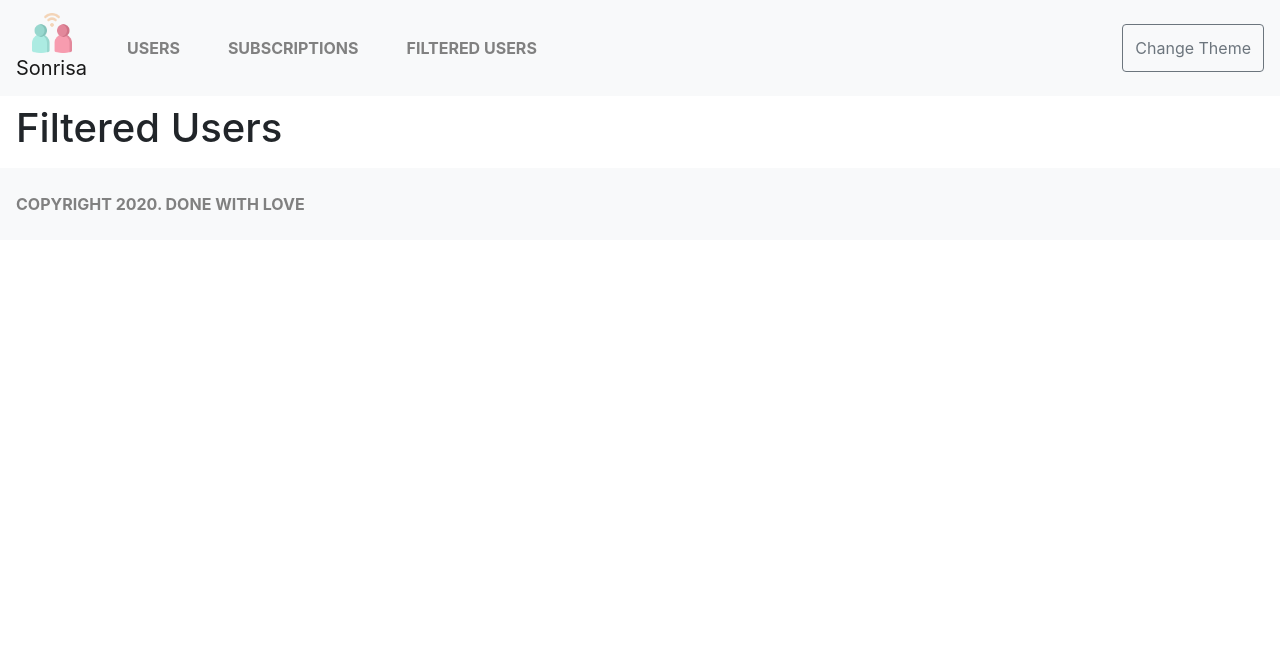
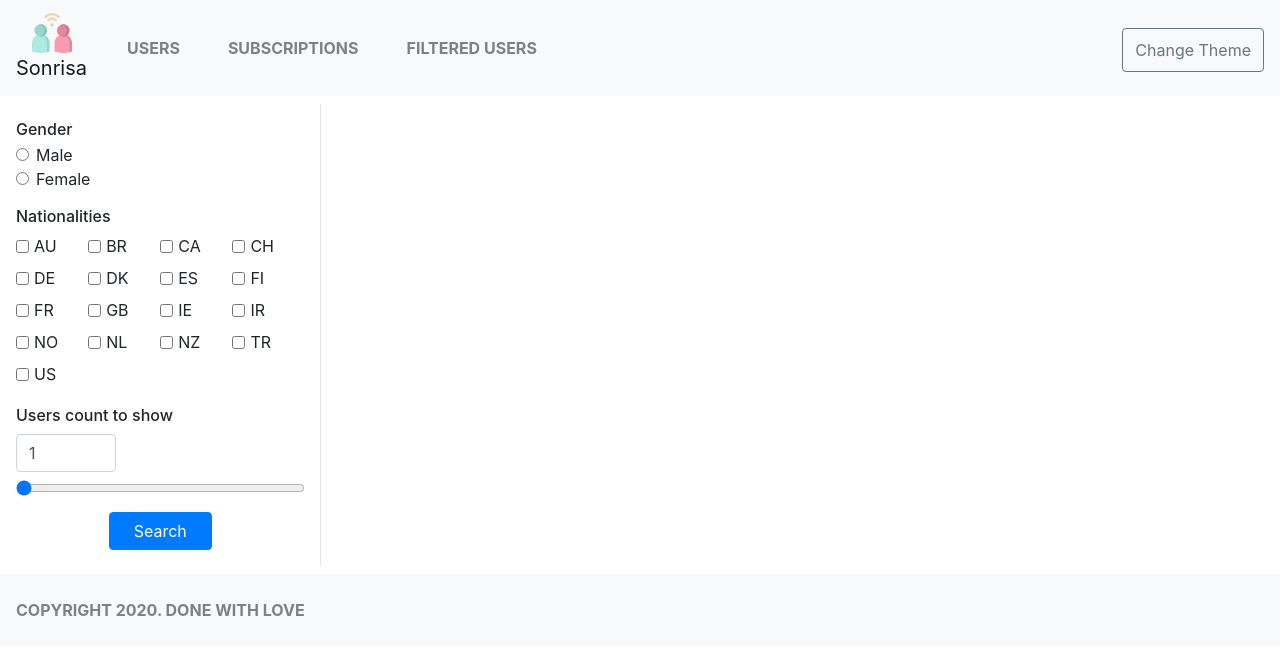
Before and after one commit to NavasardianMichael/Sonrisa-users-app, a React (Create React App) app: page /#/filteredUsers in a window 1280 px wide. Shown: the top 654 px of the page. Built offline with nearby package versions, Linux system fonts and the light colour scheme.

Commit message:
routing featues are fixed, filter users page is done

```diff
--- a/public/index.html
+++ b/public/index.html
@@ -12,6 +12,7 @@
       content="Users App"
     />
     <link rel="stylesheet" href="https://stackpath.bootstrapcdn.com/bootstrap/4.3.1/css/bootstrap.min.css" integrity="sha384-ggOyR0iXCbMQv3Xipma34MD+dH/1fQ784/j6cY/iJTQUOhcWr7x9JvoRxT2MZw1T" crossorigin="anonymous">
+    <link rel="stylesheet" href="https://cdnjs.cloudflare.com/ajax/libs/bootstrap-select/1.13.1/css/bootstrap-select.css" />
     <script src="https://code.jquery.com/jquery-3.3.1.slim.min.js" integrity="sha384-q8i/X+965DzO0rT7abK41JStQIAqVgRVzpbzo5smXKp4YfRvH+8abtTE1Pi6jizo" crossorigin="anonymous"></script>
     <script src="https://cdnjs.cloudflare.com/ajax/libs/popper.js/1.14.7/umd/popper.min.js" integrity="sha384-UO2eT0CpHqdSJQ6hJty5KVphtPhzWj9WO1clHTMGa3JDZwrnQq4sF86dIHNDz0W1" crossorigin="anonymous"></script>
     <script src="https://stackpath.bootstrapcdn.com/bootstrap/4.3.1/js/bootstrap.min.js" integrity="sha384-JjSmVgyd0p3pXB1rRibZUAYoIIy6OrQ6VrjIEaFf/nJGzIxFDsf4x0xIM+B07jRM" crossorigin="anonymous"></script>
--- a/src/app.css
+++ b/src/app.css
@@ -8,6 +8,18 @@ body {
 /*common styles*/
 a, a:hover {
 	text-decoration: none;
+}
+
+/* Chrome, Safari, Edge, Opera */
+input::-webkit-outer-spin-button,
+input::-webkit-inner-spin-button {
+  -webkit-appearance: none;
+  margin: 0;
+}
+
+/* Firefox */
+input[type=number] {
+  -moz-appearance: textfield;
 }
 
 /*content*/
@@ -96,6 +108,14 @@ a, a:hover {
 	box-shadow: none !important;
 }
 
+.filtered-users input[type=number] {
+	width: 100px;
+}
+
+#content.bg-secondary .filtered-users {
+	color: white;
+}
+
 /*footer*/
 #footer {
 	width: 100%;
--- a/src/components/Content.js
+++ b/src/components/Content.js
@@ -1,5 +1,5 @@
 import React from 'react';
-import { Switch, Route } from "react-router-dom";
+import { Switch, Route, useRouteMatch } from "react-router-dom";
 import { connect } from 'react-redux';
 import Users from './Users';
 import Subscriptions from './Subscriptions';
@@ -8,6 +8,7 @@ import UserPage from './UserPage';
 
 
 function Content(props) {
+	let match = useRouteMatch();
 	return (
 		<div id="content" className={`bg-${props.darkTheme && 'secondary'}`}>
 			<Switch>
@@ -15,7 +16,9 @@ function Content(props) {
 	          <Route path="/subscriptions" exact component={Subscriptions} />
 	          <Route path="/filteredUsers" exact component={FilteredUsers} />
 			  <Route path="/" exact component={Users} />
-			  <Route path="/users/:username" exact component={UserPage} />
+			  <Route path="/users/:username" component={UserPage} />
+			  <Route path="/subscriptions/:username" component={UserPage} />
+			  <Route path="/filteredUsers/:username" component={UserPage} />
         	</Switch>
 		</div>
 	)
--- a/src/components/FilteredUsers.js
+++ b/src/components/FilteredUsers.js
@@ -1,11 +1,109 @@
-import React from 'react';
+import React, { useState } from 'react';
+import { connect } from 'react-redux';
+import UserItem from './UserItem';
+import { fetchUsersByCriteria } from '../redux/actions';
 
-function FilteredUsers() {
+function FilteredUsers(props) {
+	const [gender, setGender] = useState('');
+	const [checkedNationalities, setCheckedNationalities] = useState({});
+	const [filteredUsersCount, setFilteredUsersCount] = useState(1);
+
+	function genderFilterHandler(event) {
+		setGender(event.target.value);
+	};
+
+	function natFilterHandler(event) {
+		const { value } = event.target;
+		setCheckedNationalities(prev => {
+			return {
+				...prev,
+				[value]: !prev[value]
+			}
+		})
+	};
+
+	function countFilterHandler(event) {
+		setFilteredUsersCount(event.target.value);
+	}
+
+	function searchFilteredUsersHandler() {
+		var filterCriteria = {
+			gender,
+			checkedNationalities,
+			filteredUsersCount
+		};
+		Object.keys(filterCriteria.checkedNationalities).forEach(key => {
+		  if (filterCriteria.checkedNationalities[key] === false) delete filterCriteria.checkedNationalities[key];
+		});
+
+		props.fetchUsersByCriteria(filterCriteria);
+	}
+
+	const nationalityItems = props.nationalities.map(item => {
+		return (
+			<div className="form-check-inline my-1 mr-0 w-25" key={item}>
+			    <input className="form-check-input" type="checkbox" id={`nat-${item}`} value={item} onChange={natFilterHandler} checked={checkedNationalities.item}/>
+			    <label className="form-check-label" htmlFor={`nat-${item}`}>{item}</label>
+			</div>
+		)
+	});
+
+	const filteredUsers = props.filteredUsersToShow.map(item => {
+		return (
+			<div className="my-2 col-6 col-md-4 col-lg-3 col-xl-2" key={item.login.uuid}>
+				<UserItem user={item} />
+			</div>
+		)
+	})
+
 	return (
 		<div className='filtered-users'>
-			<h1>Filtered Users</h1>
+			<div className="row">
+				<div className="col-md-3 border-right">
+					<h6 className="mt-3 mb-1">Gender</h6>
+					<div className="form-check">
+					  <input className="form-check-input" type="radio" name="gender" id="maleControl" value="male" onChange={genderFilterHandler} checked={gender==='male'} />
+					  <label className="form-check-label" htmlFor="maleControl">
+					    Male
+					  </label>
+					</div>
+					<div className="form-check">
+					  <input className="form-check-input" type="radio" name="gender" id="femaleControl" value="female" onChange={genderFilterHandler} checked={gender==='female'} />
+					  <label className="form-check-label" htmlFor="femaleControl">
+					    Female
+					  </label>
+					</div>
+					<h6 className="mt-3 mb-1">Nationalities</h6>
+					{nationalityItems}
+    				<h6 className="mt-3 mb-1">Users count to show</h6>
+    				<input type="number" className="form-control my-2"  placeholder="0" value={filteredUsersCount} onChange={countFilterHandler}/>
+					<div className="form-group my-2">
+					    <input type="range" min="1" max="30" className="form-control-range" value={filteredUsersCount} onChange={countFilterHandler}/>
+					</div>
+					<button className="btn btn-primary px-4 my-3 mx-auto d-block" onClick={searchFilteredUsersHandler}>Search</button>
+				</div>
+				<div className="col">
+					<div className="row">
+						{ filteredUsers }
+					</div>
+				</div>
+			</div>
 		</div>
 	)
 };
 
-export default FilteredUsers
+const mapStateToProps = state => {
+	return {
+		nationalities: state.data.nationalities,
+		filteredUsersToShow: state.data.filteredUsersToShow,
+		darkTheme: state.app.darkTheme
+	}
+};
+
+const mapDispatchToProps = dispatch => {
+	return {
+		fetchUsersByCriteria: users => dispatch(fetchUsersByCriteria(users))
+	}
+}
+
+export default connect(mapStateToProps, mapDispatchToProps)(FilteredUsers)
--- a/src/components/Footer.js
+++ b/src/components/Footer.js
@@ -1,5 +1,5 @@
 import React from 'react';
-import { useDispatch, connect } from 'react-redux';
+import { connect } from 'react-redux';
 
 function Footer(props) {
 	return (
--- a/src/components/Header.js
+++ b/src/components/Header.js
@@ -29,7 +29,7 @@ function Header(props) {
 			      <Link className="nav-item nav-Link mx-2 px-3" to="/users">users</Link>
 			      <Link className="nav-item nav-Link mx-2 px-3" to="/subscriptions">subscriptions</Link>
 			      <Link className="nav-item nav-Link mx-2 px-3" to="/filteredUsers">filtered users</Link>
-			      <button className={`text-capitalize ml-auto btn btn-outline-${(props.darkTheme === true) ? 'light' : 'secondary'}`} onClick={toggleThemeHandler}>change theme</button>
+			      <button className={`mt-1 text-capitalize ml-auto btn btn-outline-${(props.darkTheme === true) ? 'light' : 'secondary'}`} onClick={toggleThemeHandler}>change theme</button>
 			    </div>
 			  </div>
 			</nav>
--- a/src/components/UserItem.js
+++ b/src/components/UserItem.js
@@ -1,9 +1,10 @@
 import React from 'react';
-import { Link } from "react-router-dom";
+import { Link, useRouteMatch } from "react-router-dom";
 import { useDispatch } from 'react-redux';
 import { addSubscription, removeSubscription } from '../redux/actions';
 
 function UserItem(props) {
+	let match = useRouteMatch();
 	const dispatch = useDispatch();
 
 	function toggleSubscriptionHandler(event) {
@@ -27,7 +28,7 @@ function UserItem(props) {
 				  <h6 className="card-text text-center">{`${props.user.name.first} ${props.user.name.last}`}</h6>
 				  <div className="row text-center">
 				   	<div className="col">
-				   		<Link className={`mt-3 py-1 btn btn-outline-${(props.darkTheme === true) ? 'light' : 'secondary'}`} to={`users/${props.user.login.username}`}>
+				   		<Link className={`mt-3 py-1 btn btn-outline-${(props.darkTheme === true) ? 'light' : 'secondary'}`} to={`${match.url}/${props.user.login.username}`}>
 				   			to profile
 				   		</Link>
 				   	</div>
--- a/src/components/UserPage.js
+++ b/src/components/UserPage.js
@@ -6,7 +6,7 @@ import { addSubscription, removeSubscription } from '../redux/actions';
 function UserPage(props) {
 	const match = useRouteMatch();
 	const dispatch = useDispatch();
-	const user = props.usersToShow.find( item => item.login.username === match.params.username);
+	const user = props.usersToShow.find( item => item.login.username === match.params.username) || props.filteredUsersToShow.find( item => item.login.username === match.params.username)
 
 	function toggleSubscriptionHandler(event) {
 		if(user.subscribed) {
@@ -64,7 +64,8 @@ function UserPage(props) {
 
 const mapStateToProps = state => {
 	return {
-		usersToShow: state.data.usersToShow
+		usersToShow: state.data.usersToShow,
+		filteredUsersToShow: state.data.filteredUsersToShow
 	}
 }
 
--- a/src/redux/dataReducer.js
+++ b/src/redux/dataReducer.js
@@ -1,12 +1,14 @@
-import { SET_PAGE_USERS, SET_PAGE_USERS_TO_SHOW, ADD_SUBSCRIPTION, REMOVE_SUBSCRIPTION } from './types';
+import { SET_PAGE_USERS, SET_PAGE_USERS_TO_SHOW, ADD_SUBSCRIPTION, REMOVE_SUBSCRIPTION, SET_FILTERED_USERS_TO_SHOW } from './types';
 
 const initialState = {
 	users: [],
 	fetchedPagesNumbers: [],
 	usersToShow: [],
+	filteredUsersToShow: [],
 	usersCountPerPage: 24,
 	availablePagesCount: 5,
-	subscriptions: []
+	subscriptions: [],
+	nationalities: ['AU', 'BR', 'CA', 'CH', 'DE', 'DK', 'ES', 'FI', 'FR', 'GB', 'IE', 'IR', 'NO', 'NL', 'NZ', 'TR', 'US']
 };
 
 function dataReducer(state = initialState, action) {
@@ -15,10 +17,18 @@ function dataReducer(state = initialState, action) {
 			return {...state, users: [...state.users, action.usersByPage], fetchedPagesNumbers: [...state.fetchedPagesNumbers, action.usersByPage.info.page]}
 		case SET_PAGE_USERS_TO_SHOW:
 			return {...state, usersToShow: action.usersToShow}
+		case SET_FILTERED_USERS_TO_SHOW:
+			return {...state, filteredUsersToShow: action.usersToShow}
 		case ADD_SUBSCRIPTION:
 			return {
 				...state,
 				usersToShow: state.usersToShow.map(user => {
+					if(user.login.uuid === action.newSubscription.login.uuid) {
+						user.subscribed = true;
+					}
+					return user;
+				}),
+				filteredUsersToShow: state.filteredUsersToShow.map(user => {
 					if(user.login.uuid === action.newSubscription.login.uuid) {
 						user.subscribed = true;
 					}
@@ -35,6 +45,12 @@ function dataReducer(state = initialState, action) {
 					}
 					return user;
 				}),
+				filteredUsersToShow: state.filteredUsersToShow.map(user => {
+					if(user.login.uuid === action.userId) {
+						user.subscribed = false;
+					}
+					return user;
+				}),
 				subscriptions: state.subscriptions.filter(user => user.login.uuid !== action.userId)}
 		default: return state
 	}
--- a/src/redux/types.js
+++ b/src/redux/types.js
@@ -1,5 +1,6 @@
 export const SET_PAGE_USERS = 'DATA/SET_PAGE_USERS';
 export const SET_PAGE_USERS_TO_SHOW = 'DATA/SET_PAGE_USERS_TO_SHOW';
+export const SET_FILTERED_USERS_TO_SHOW = 'DATA/SET_FILTERED_USERS_TO_SHOW';
 export const ADD_SUBSCRIPTION = 'DATA/ADD_SUBSCRIPTION';
 export const REMOVE_SUBSCRIPTION = 'DATA/REMOVE_SUBSCRIPTION';
 export const SHOW_PRELOADER = 'APP/SHOW_PRELOADER';
```
Also changed, not shown: src/components/CheckboxFilterItem.js (added, +14 -0 lines), src/redux/actions.js (+23 -1 lines).
